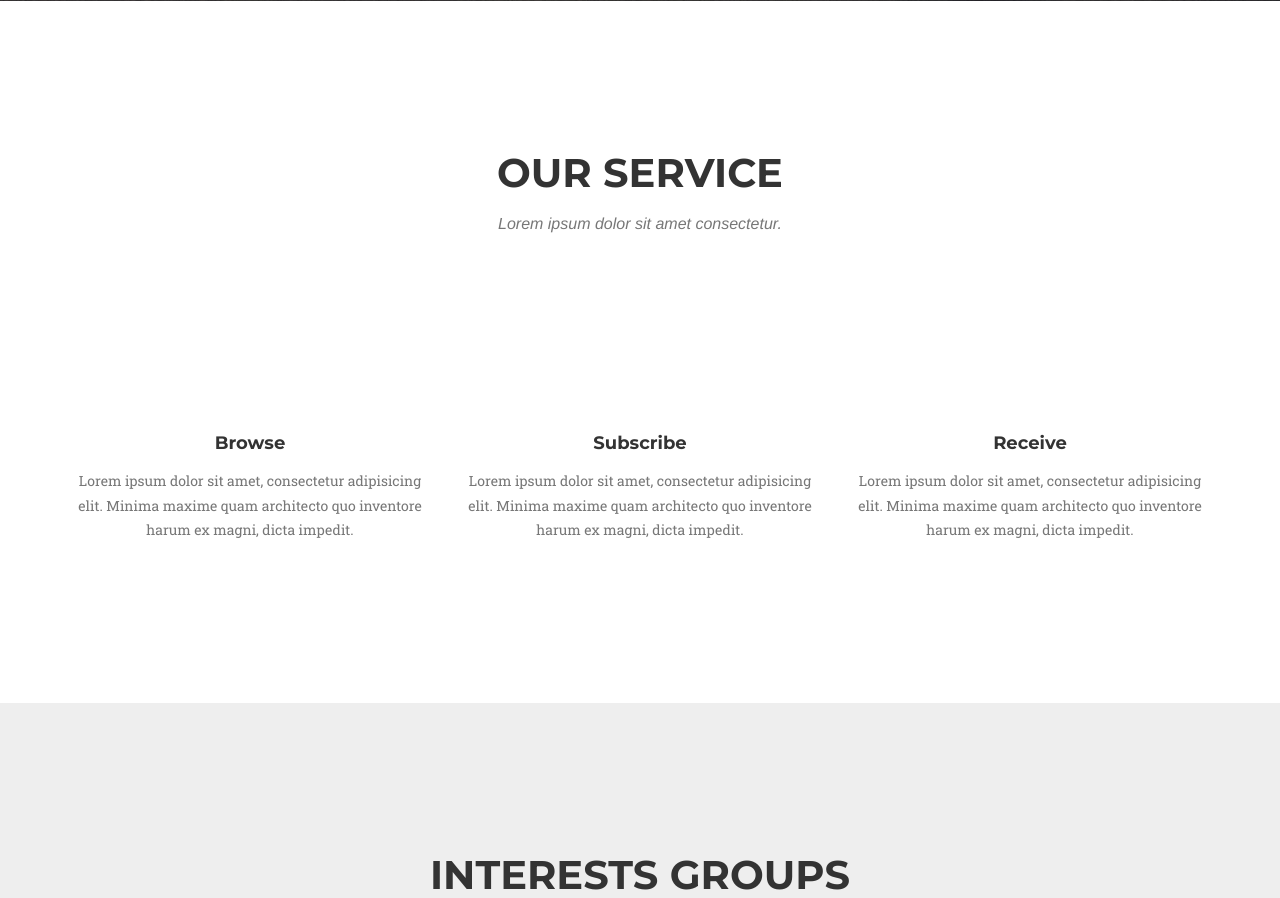
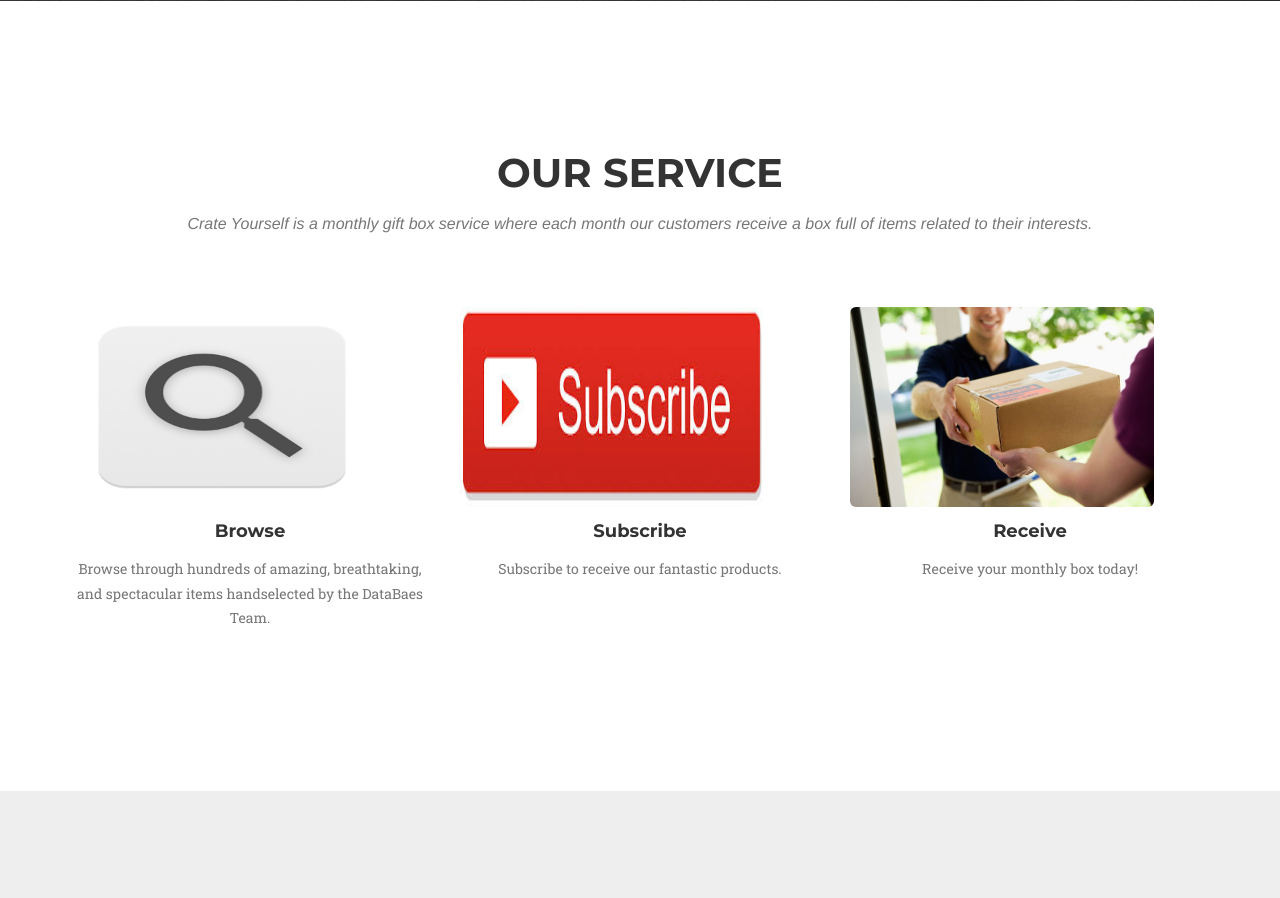
Before and after one commit to sjatkins12/Databaes-1, a Django app: template templates/homepage.html in a window 1280 px wide. Shown: the part 757-1655 px from the top of the page. Run offline with Django 3.2, Linux system fonts and the light colour scheme; the template is opened without the code that fills it, so the values that code supplies are empty; some libraries are stand-ins or nearby versions; some web fonts are replaced.

Commit message:
Added more images for the homepage

```diff
--- a/templates/homepage.html
+++ b/templates/homepage.html
@@ -67,33 +67,25 @@
             <div class="row">
                 <div class="col-lg-12 text-center">
                     <h2 class="section-heading">Our Service</h2>
-                    <h3 class="section-subheading text-muted">Lorem ipsum dolor sit amet consectetur.</h3>
+                    <h3 class="section-subheading text-muted">Crate Yourself is a monthly gift box service where each month our customers receive a box full of items related to their interests.</h3>
                 </div>
             </div>
             <div class="row text-center">
                 <div class="col-md-4">
-                    <span class="fa-stack fa-4x">
-                        <i class="fa fa-circle fa-stack-2x text-primary"></i>
-                        <i class="fa fa-shopping-cart fa-stack-1x fa-inverse"></i>
-                    </span>
+				<!-- TODO: make the images the same size and resizable  -->
+				<img src="{% static "media/searchbar.jpg" %}" class="img-responsive img-rounded" alt="" style="width:304px;height:200px;">
                     <h4 class="service-heading">Browse</h4>
-                    <p class="text-muted">Lorem ipsum dolor sit amet, consectetur adipisicing elit. Minima maxime quam architecto quo inventore harum ex magni, dicta impedit.</p>
+                    <p class="text-muted">Browse through hundreds of amazing, breathtaking, and spectacular items handselected by the DataBaes Team.</p>
                 </div>
                 <div class="col-md-4">
-                    <span class="fa-stack fa-4x">
-                        <i class="fa fa-circle fa-stack-2x text-primary"></i>
-                        <i class="fa fa-laptop fa-stack-1x fa-inverse"></i>
-                    </span>
+				<img src="{% static "media/subscribe.jpg" %}" class="img-responsive img-rounded" alt="" style="width:304px;height:200px;">
                     <h4 class="service-heading">Subscribe</h4>
-                    <p class="text-muted">Lorem ipsum dolor sit amet, consectetur adipisicing elit. Minima maxime quam architecto quo inventore harum ex magni, dicta impedit.</p>
+                    <p class="text-muted">Subscribe to receive our fantastic products.</p>
                 </div>
                 <div class="col-md-4">
-                    <span class="fa-stack fa-4x">
-                        <i class="fa fa-circle fa-stack-2x text-primary"></i>
-                        <i class="fa fa-lock fa-stack-1x fa-inverse"></i>
-                    </span>
+				<img src="{% static "media/receivebox.jpg" %}" class="img-responsive img-rounded" alt="" style="width:304px;height:200px;">
                     <h4 class="service-heading">Receive</h4>
-                    <p class="text-muted">Lorem ipsum dolor sit amet, consectetur adipisicing elit. Minima maxime quam architecto quo inventore harum ex magni, dicta impedit.</p>
+                    <p class="text-muted">Receive your monthly box today!</p>
                 </div>
             </div>
         </div>
```
Also changed, not shown: static/media/receivebox.jpg (added), static/media/searchbar.jpg (added), static/media/subscribe.jpg (added).
